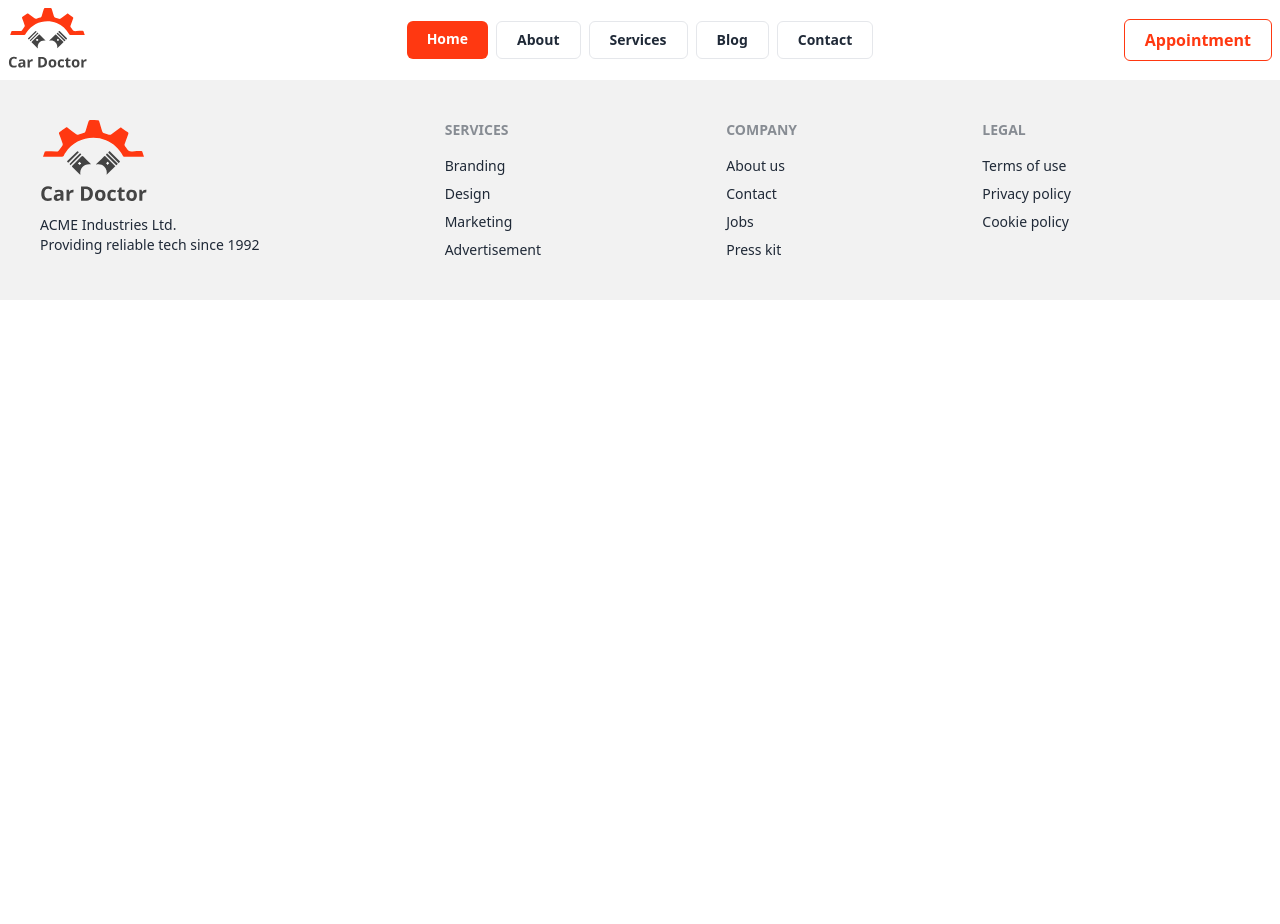
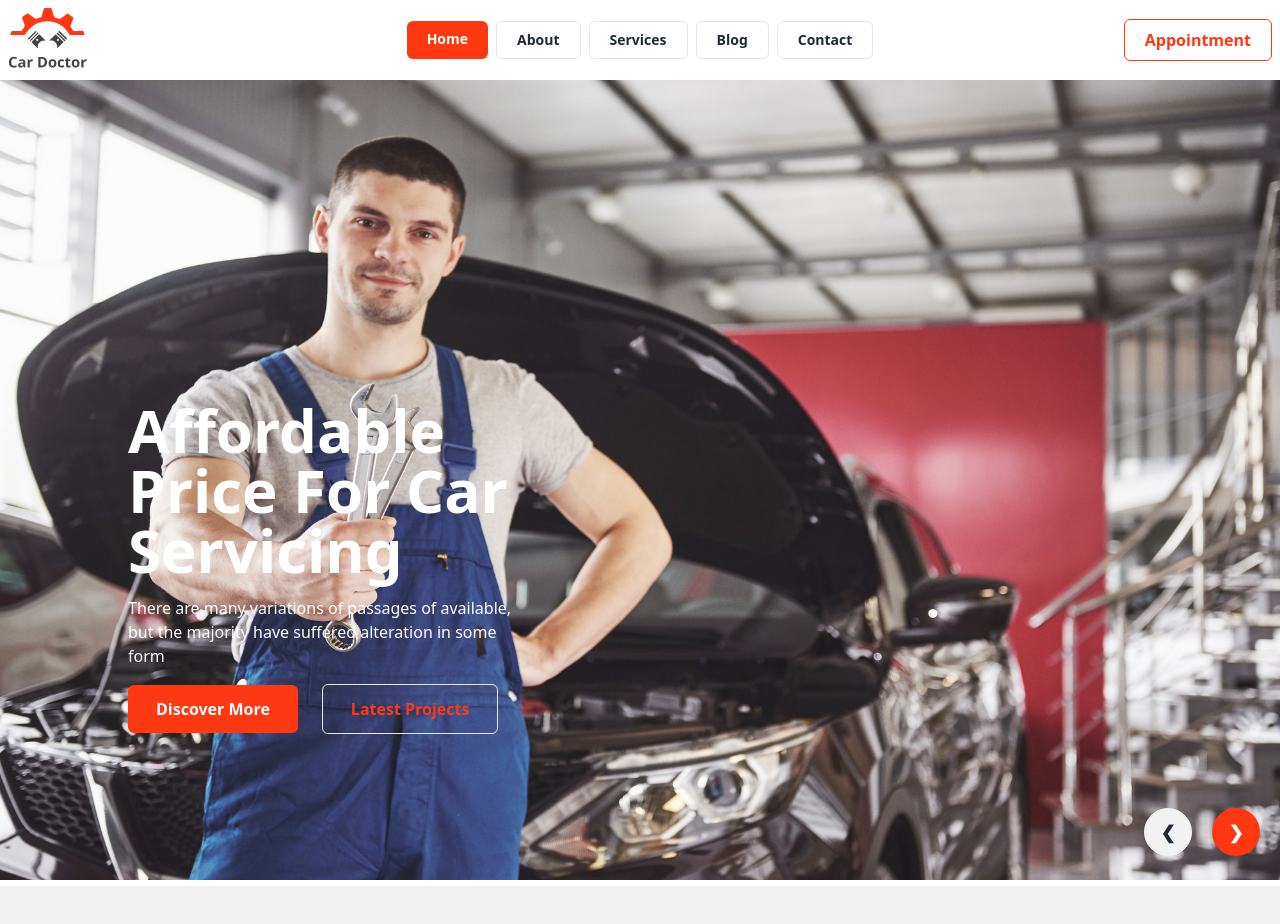
Before and after one commit to Shovon96/car-doctor-client, a React (Vite) app: page / in a window 1280 px wide. Shown: the top 924 px of the page. Before the commit the page ends 800 px from the top, so only its background shows below. Built offline with nearby package versions, Linux system fonts and the light colour scheme.

Commit message:
banner section  added

```diff
--- a/src/Pages/HomePage/Home/Banner.jsx
+++ b/src/Pages/HomePage/Home/Banner.jsx
@@ -1,36 +1,59 @@
 
 const Banner = () => {
     return (
-        <div className="carousel w-full">
+        <>
+            <div className="carousel w-full lg:h-[100vh] relative">
                 <div id="slide1" className="carousel-item relative w-full">
                     <img src="../../../../src/assets/assets/images/banner/1.jpg" className="w-full" />
-                <div className="absolute flex justify-between transform -translate-y-1/2 left-5 right-5 top-1/2">
-                    <a href="#slide4" className="btn btn-circle">❮</a>
-                    <a href="#slide2" className="btn btn-circle">❯</a>
+                    <div className="absolute flex justify-end transform -translate-y-1/2 left-5 right-5 bottom-0">
+                        <a href="#slide6" className="btn btn-circle mr-5 text-lg">❮</a>
+                        <a href="#slide2" className="btn btn-circle bg-[#FF3811] border-0 text-white text-lg">❯</a>
                     </div>
                 </div>
                 <div id="slide2" className="carousel-item relative w-full">
-                <img src="../../../../src/assets/assets/images/banner/1.jpg" className="w-full" />
-                <div className="absolute flex justify-between transform -translate-y-1/2 left-5 right-5 top-1/2">
-                    <a href="#slide1" className="btn btn-circle">❮</a>
-                    <a href="#slide3" className="btn btn-circle">❯</a>
+                    <img src="../../../../src/assets/assets/images/banner/2.jpg" className="w-full" />
+                    <div className="absolute flex justify-end transform -translate-y-1/2 left-5 right-5 bottom-0">
+                        <a href="#slide1" className="btn btn-circle mr-5 bg-[#FF3811] border-0 text-white text-lg">❮</a>
+                        <a href="#slide3" className="btn btn-circle bg-[#FF3811] border-0 text-white text-lg">❯</a>
                     </div>
                 </div>
                 <div id="slide3" className="carousel-item relative w-full">
-                <img src="../../../../src/assets/assets/images/banner/1.jpg" className="w-full" />
-                <div className="absolute flex justify-between transform -translate-y-1/2 left-5 right-5 top-1/2">
-                    <a href="#slide2" className="btn btn-circle">❮</a>
-                    <a href="#slide4" className="btn btn-circle">❯</a>
+                    <img src="../../../../src/assets/assets/images/banner/3.jpg" className="w-full" />
+                    <div className="absolute flex justify-end transform -translate-y-1/2 left-5 right-5 bottom-0">
+                        <a href="#slide2" className="btn btn-circle mr-5 bg-[#FF3811] border-0 text-white text-lg">❮</a>
+                        <a href="#slide4" className="btn btn-circle bg-[#FF3811] border-0 text-white text-lg">❯</a>
                     </div>
                 </div>
                 <div id="slide4" className="carousel-item relative w-full">
-                <img src="../../../../src/assets/assets/images/banner/1.jpg" className="w-full" />
-                <div className="absolute flex justify-between transform -translate-y-1/2 left-5 right-5 top-1/2">
-                    <a href="#slide3" className="btn btn-circle">❮</a>
-                    <a href="#slide1" className="btn btn-circle">❯</a>
+                    <img src="../../../../src/assets/assets/images/banner/4.jpg" className="w-full" />
+                    <div className="absolute flex justify-end transform -translate-y-1/2 left-5 right-5 bottom-0">
+                        <a href="#slide3" className="btn btn-circle mr-5 bg-[#FF3811] border-0 text-white text-lg">❮</a>
+                        <a href="#slide5" className="btn btn-circle bg-[#FF3811] border-0 text-white text-lg">❯</a>
+                    </div>
+                </div>
+                <div id="slide5" className="carousel-item relative w-full">
+                    <img src="../../../../src/assets/assets/images/banner/5.jpg" className="w-full" />
+                    <div className="absolute flex justify-end transform -translate-y-1/2 left-5 right-5 bottom-0">
+                        <a href="#slide4" className="btn btn-circle mr-5 bg-[#FF3811] border-0 text-white text-lg">❮</a>
+                        <a href="#slide6" className="btn btn-circle bg-[#FF3811] border-0 text-white text-lg">❯</a>
+                    </div>
+                </div>
+                <div id="slide6" className="carousel-item relative w-full">
+                    <img src="../../../../src/assets/assets/images/banner/6.jpg" className="w-full" />
+                    <div className="absolute flex justify-end transform -translate-y-1/2 left-5 right-5 bottom-0">
+                        <a href="#slide5" className="btn btn-circle mr-5 bg-[#FF3811] border-0 text-white  text-lg">❮</a>
+                        <a href="#slide1" className="btn btn-circle text-lg">❯</a>
                     </div>
                 </div>
             </div>
+
+            <div className="w-96 absolute top-1/2 ml-32">
+                <h1 className="text-6xl font-bold text-white ">Affordable Price For Car Servicing</h1>
+                <p className="text-white my-4">There are many variations of passages of available, but the majority have suffered alteration in some form</p>
+                <button className="px-7 py-3 rounded-md font-bold text-white bg-[#FF3811]">Discover More</button>
+                <button className="px-7 py-3 rounded-md font-bold text-[#FF3811] border ml-6">Latest Projects</button>
+            </div>
+        </>
     );
 };
 
--- a/src/Pages/HomePage/Home/Home.jsx
+++ b/src/Pages/HomePage/Home/Home.jsx
@@ -1,8 +1,9 @@
+import Banner from "./Banner";
 
 const Home = () => {
     return (
         <div>
-
+            <Banner></Banner>
         </div>
     );
 };
```
Lines whose indentation alone changed are shown as unchanged.
